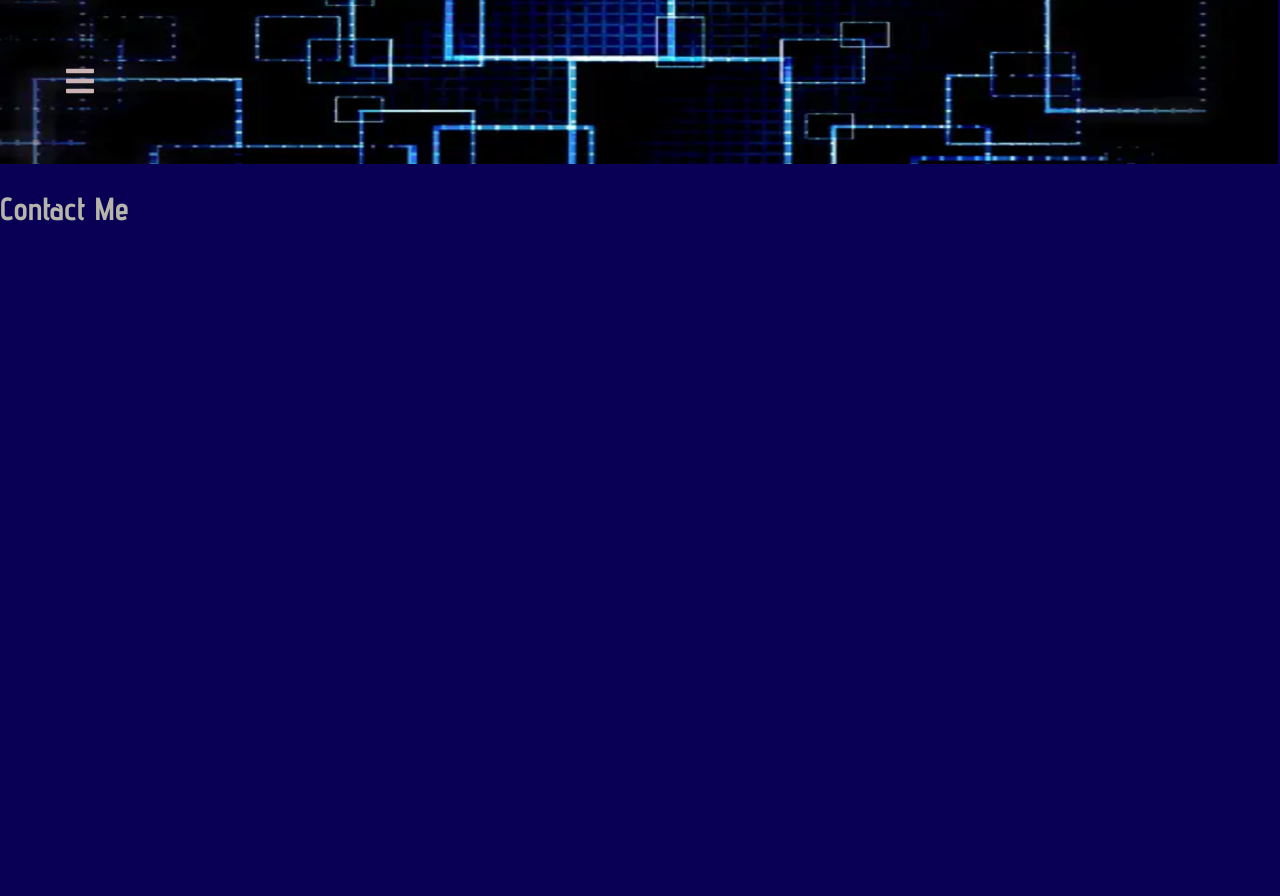
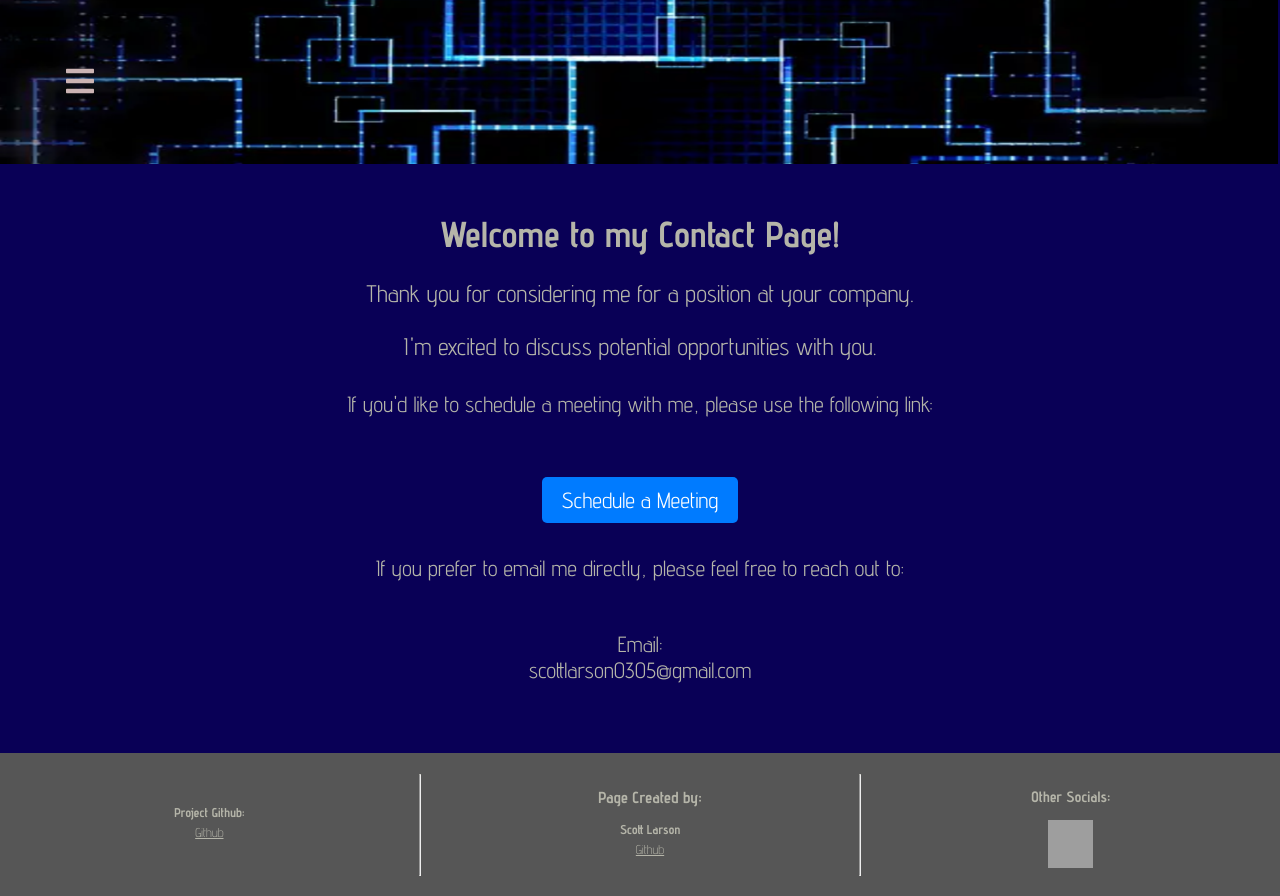
Before and after one commit to larsonscott89/Scott-Larson-Software-Engineer, a React (Vite) app in the folder Personal-Website/: page /contactme in a window 1280 px wide. Before the commit the page ends 800 px from the top, so only its background shows below. Built offline with nearby package versions, Linux system fonts and the light colour scheme; grey boxes are pictures that could not be loaded.

Commit message:
contact page

```diff
--- a/Personal-Website/src/App.css
+++ b/Personal-Website/src/App.css
@@ -242,3 +242,119 @@ body {
         background-color: rgba(181, 181, 169, 0.5);
         margin: 20px 0;
       }
+/* Footer */
+      footer {
+        background-color: #565656;
+        color: rgb(181, 181, 169);
+        padding: 20px 0;
+        bottom: 0;
+        left: 0;
+        width: 100%;
+        display: flex;
+        flex-direction: row;
+        justify-content: space-between;
+        align-items: center;
+        text-align: center;
+      }
+
+      .section-title,
+      .team-container,
+      .social-links {
+        flex: 1;
+      }
+
+      .project-github {
+        margin-left: 20px;
+      }
+
+      .team-container {
+        margin-left: 20px;
+      }
+
+      .social-links {
+        margin-right: 20px;
+      }
+
+      .section-title h4,
+      .social-links {
+        margin: 0;
+        margin-bottom: 5px;
+        font-size: 0.8em;
+      }
+
+      .team-container h3 {
+        margin: 0;
+        margin-bottom: 15px;
+        font-size: 1em;
+      }
+
+      .team-container h4 {
+        margin: 0;
+        margin-bottom: 5px;
+        font-size: 0.8em;
+      }
+
+      footer a {
+        color: rgb(181, 181, 169);
+        text-decoration: underline;
+        font-weight: 300;
+      }
+
+      .team-members-container {
+        display: flex;
+        flex-direction: row;
+        justify-content: center;
+      }
+
+      .divider {
+        border-top: 1px solid rgb(181, 181, 169);
+        height: 100px;
+        margin: 0;
+      }
+
+      .linkedin {
+        height: 6vh;
+        width: 3.5vw;
+      }
+
+/* Contact Me */
+      .contact-page {
+        max-width: 600px;
+        margin: 0 auto;
+        padding: 20px;
+        text-align: center;
+      }
+
+      .contact-page h1 {
+        font-size: 36px;
+        margin-bottom: 20px;
+      }
+
+      .contact-page p {
+        font-size: 24px;
+        margin-bottom: 10px;
+      }
+
+      .meeting-options {
+        margin-top: 30px;
+      }
+
+      .meeting-options a {
+        display: inline-block;
+        margin: 10px 0;
+        padding: 10px 20px;
+        background-color: #007bff;
+        color: #fff;
+        text-decoration: none;
+        border-radius: 5px;
+        font-size: 22px;
+      }
+
+      .meeting-options a:hover {
+        background-color: #0056b3;
+      }
+
+      .meeting-options p {
+        font-size: 22px;
+        margin-bottom: 50px;
+      }
--- a/Personal-Website/src/components/ContactMe.jsx
+++ b/Personal-Website/src/components/ContactMe.jsx
@@ -1,7 +1,19 @@
-export default function ContactMe () {
+import React from 'react';
+
+export default function ContactMe() {
   return (
-    <div>
-      <h1>Contact Me</h1>
+    <div className="contact-page">
+      <h1>Welcome to my Contact Page!</h1>
+      <p>Thank you for considering me for a position at your company.</p>
+      <p>I'm excited to discuss potential opportunities with you.</p>
+      <div className="meeting-options">
+        <p>If you'd like to schedule a meeting with me, please use the following link:</p>
+        <a href="https://calendly.com/scottlarson0305/30min" target="_blank" rel="noopener noreferrer">
+          Schedule a Meeting
+        </a>
+        <p>If you prefer to email me directly, please feel free to reach out to:</p>
+        <p>Email: <div href="mailto:scottlarson0305@gmail.com?subject=Meeting%20Request">scottlarson0305@gmail.com</div></p>
+      </div>
     </div>
-  )
+  );
 }
--- a/Personal-Website/src/components/Footer.jsx
+++ b/Personal-Website/src/components/Footer.jsx
@@ -1,7 +1,39 @@
-export default function Footer () {
+import React from 'react';
+
+export default function Footer() {
   return (
-    <div>
-
-    </div>
-  )
+    <footer>
+      <div className="section-title">
+        <h4>Project Github:</h4>
+        <h4>
+          <a href="https://github.com/larsonscott89/Scott-Larson-Software-Engineer" target="_blank">
+            Github
+          </a>
+        </h4>
+      </div>
+      <hr className="divider" />
+      <div className="team-container">
+        <h3 className="section-title">Page Created by:</h3>
+        <div className="team-members-container">
+          <div className="team-member">
+            <h4>Scott Larson</h4>
+            <h4>
+              <a href="https://github.com/larsonscott89" target="_blank">
+                Github
+              </a>
+            </h4>
+          </div>
+        </div>
+      </div>
+      <hr className="divider" />
+      <div className="social-links">
+        <div className="section-title">
+          <h3> Other Socials: </h3>
+          <a href='https://www.linkedin.com/in/scottlarson9/' target='blank'>
+          <img className='linkedin' src='https://upload.wikimedia.org/wikipedia/commons/c/ca/LinkedIn_logo_initials.png?20140125013055'/>
+          </a>
+        </div>
+      </div>
+    </footer>
+  );
 }
--- a/Personal-Website/src/components/Main.jsx
+++ b/Personal-Website/src/components/Main.jsx
@@ -21,7 +21,6 @@ export default function Main() {
           <Route path='/contactme' element={<ContactMe/>}/>
         </Routes>
       </SpotlightEffectWrapper>
-      <Footer />
     </div>
   )
 }
```
